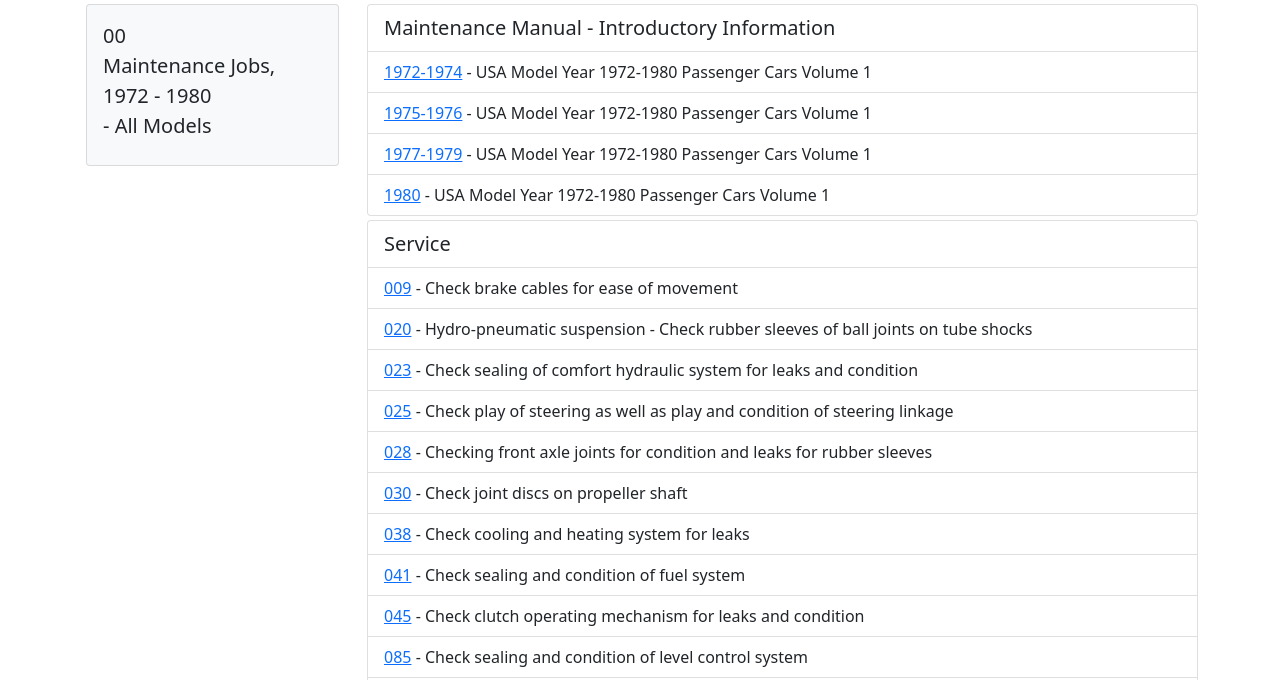
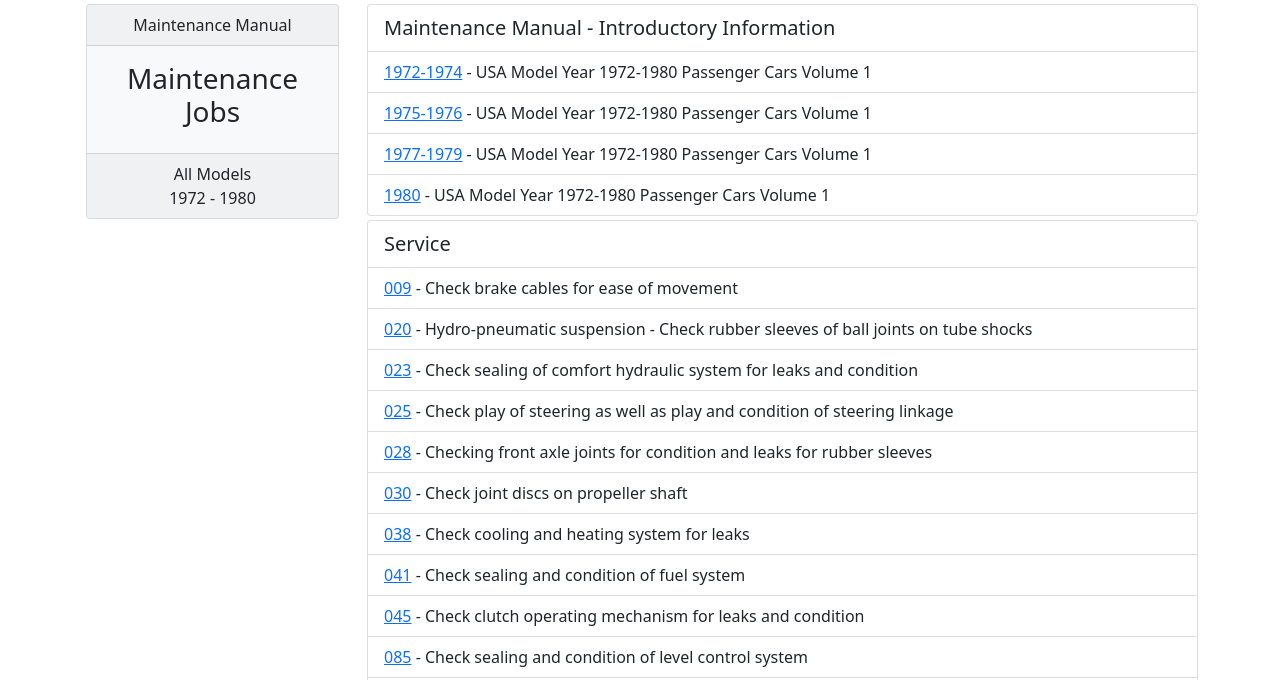
Before and after one commit to W116org/handbook, a Jekyll site: the page built from Maintenance/72-80.html, in a window 1280 px wide and 900 px high, cut to the strip 220-900 px from the top of the window. Built offline with Jekyll 4.4.1, drawn with Linux system fonts in a browser that asks for light colours; comment, search, counter and statistics services are not loaded.

Commit message:
Update 72-80.html

```diff
--- a/Maintenance/72-80.html
+++ b/Maintenance/72-80.html
@@ -8,10 +8,12 @@ lead: "1972-1980: 280S 280SE 300SD 450SE 450SEL"
 
 <div class="row">
   <div class="col-xs-12 col-md-3">
-    <div class="card text-dark bg-light mb-3 mx-1">
+    <div class="card text-center text-dark bg-light mb-3 mx-1">
+      <div class="card-header">Maintenance Manual</div>
       <div class="card-body">
-        <p class="card-title lead">00<br>Maintenance Jobs, 1972&nbsp;-&nbsp;1980<br>- All Models</p>
+          <h3 class="card-title">Maintenance Jobs</h3>
       </div>
+      <div class="card-footer">All Models<br>1972&nbsp;-&nbsp;1980</div>
     </div>
   </div>
   <div class="col-xs-12 col-md-9">
```
